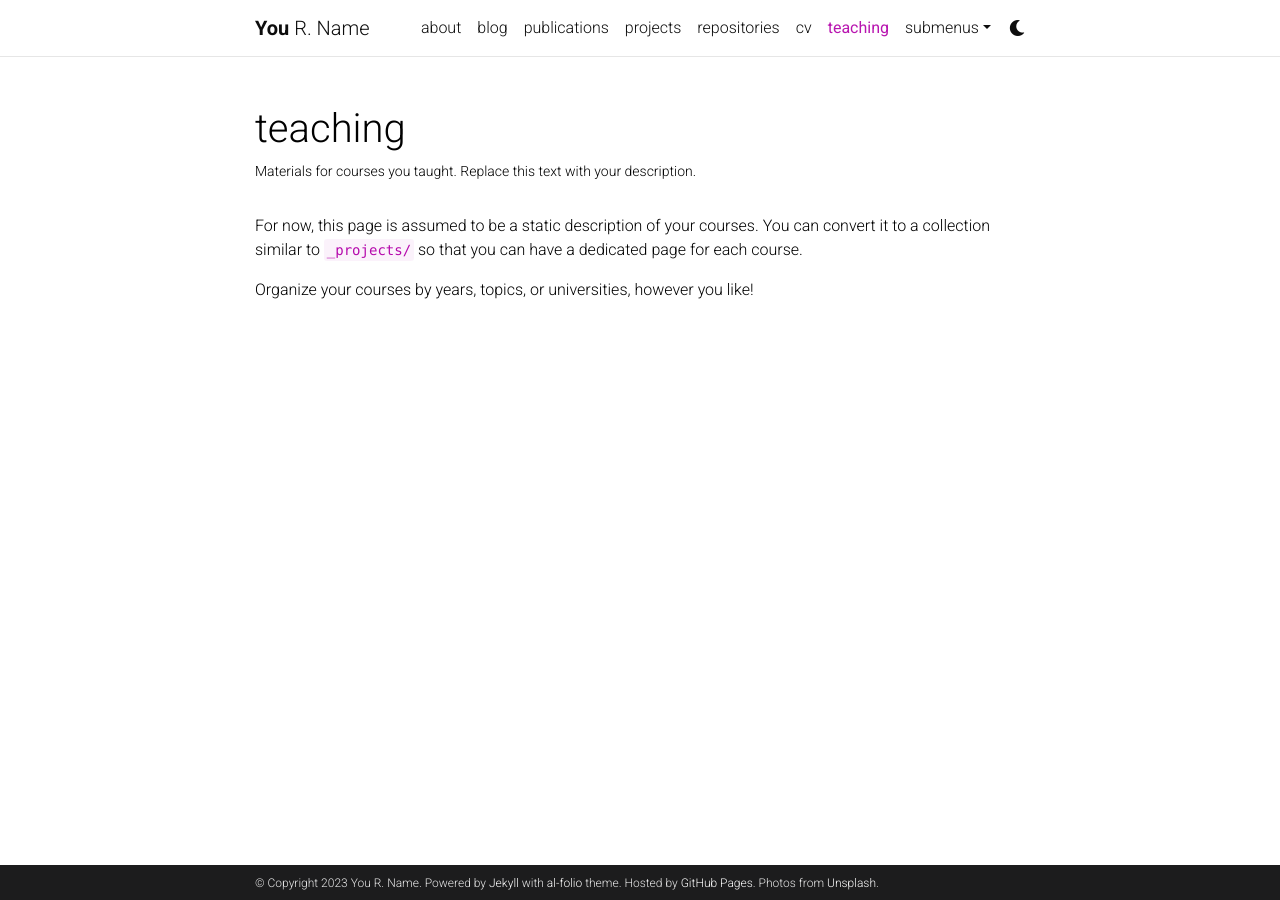
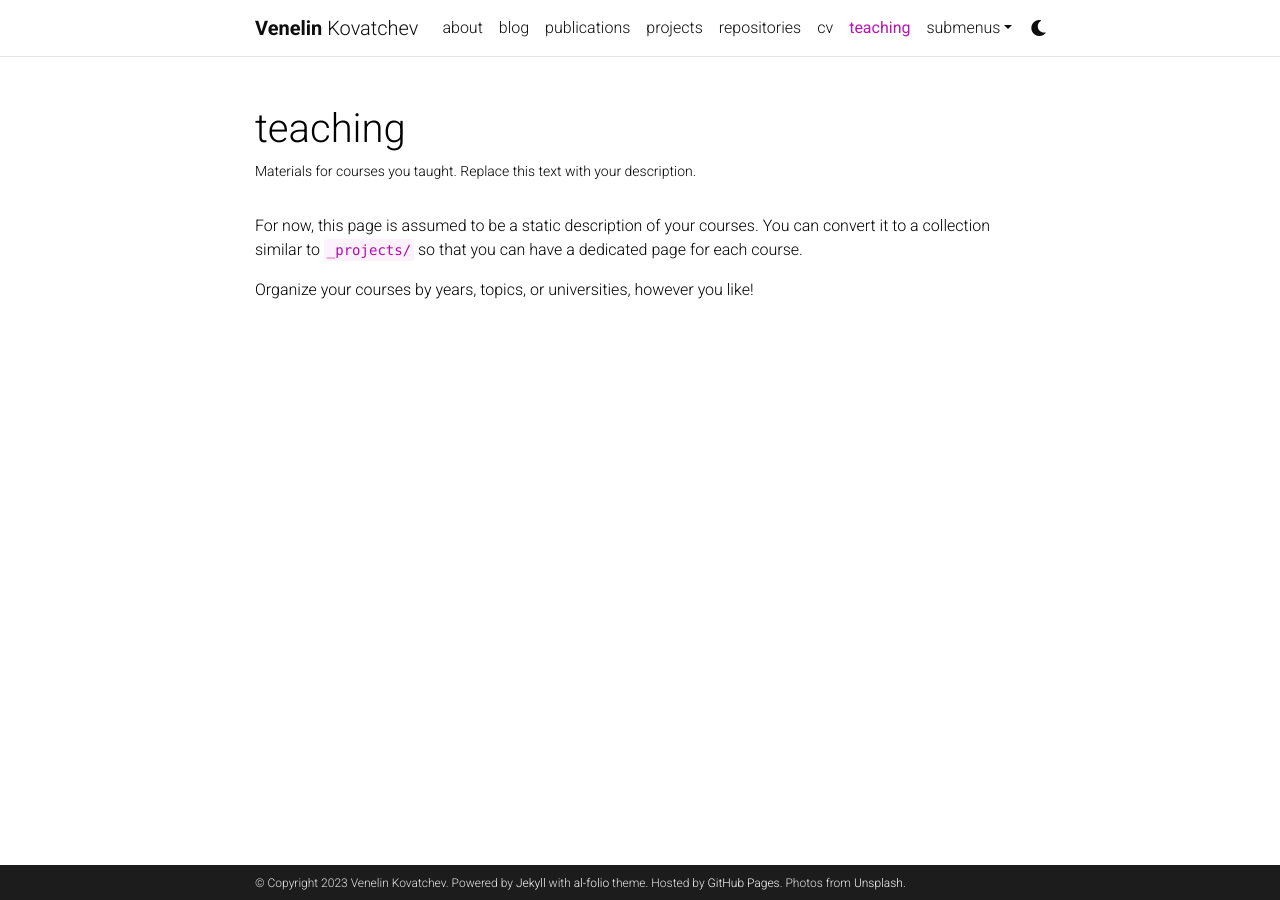
Before and after one commit to venelink/venelink.github.io, a Jekyll site: the page built from _pages/teaching.md, in a window 1280 px wide. Built offline with Jekyll 4.4.1, drawn with Linux system fonts in a browser that asks for light colours; comment, search, counter and statistics services are not loaded; a style sheet for code colours, icons or effects is not loaded.

Commit message:
Update _config.yml
Name change test

```diff
--- a/_config.yml
+++ b/_config.yml
@@ -3,9 +3,8 @@
 # -----------------------------------------------------------------------------
 
 title: blank # the website title (if blank, full name will be used instead)
-first_name: You
-middle_name: R.
-last_name: Name
+first_name: Venelin
+last_name: Kovatchev
 email: you@example.com
 description: > # the ">" symbol means to ignore newlines until "footer_text:"
   A simple, whitespace theme for academics. Based on [*folio](https://github.com/bogoli/-folio) design.
```
